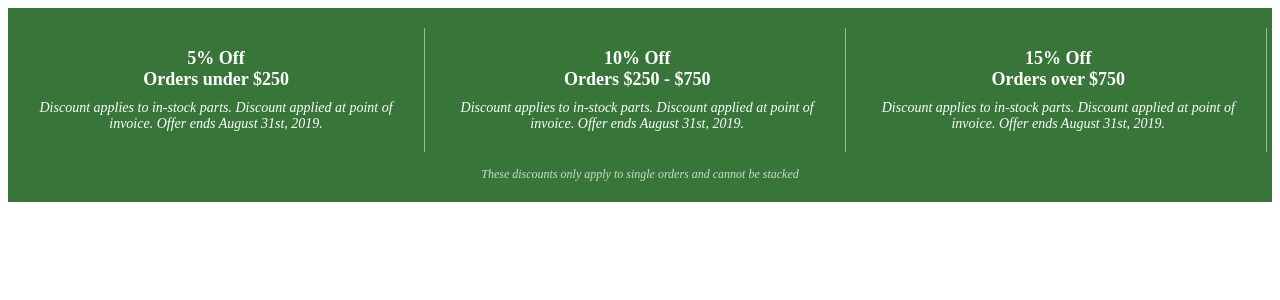
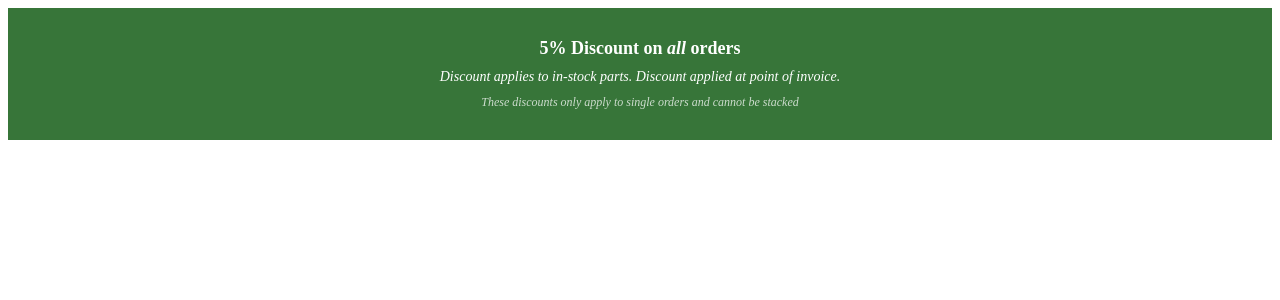
Before and after one commit to hutsoninc/dcp-offers, a web app: file src/templates/discounts.html in a window 1280 px wide. Shown: the top 300 px of the page. Run offline with its HTML, style and script files only (its server is not run), Linux system fonts and the light colour scheme.

Commit message:
Update discounts

```diff
--- a/src/templates/discounts.html
+++ b/src/templates/discounts.html
@@ -1,53 +1,26 @@
 <div class="discount-grid">
     <div class="discount-column">
-        <h3>
-            5% Off<br />
-            Orders under $250
-        </h3>
+        <h3>5% Discount on <i>all</i> orders</h3>
         <p>
             Discount applies to in-stock parts. Discount applied at point of
-            invoice. Offer ends August 31st, 2019.
+            invoice.
         </p>
     </div>
-    <div class="discount-column">
-        <h3>
-            10% Off<br />
-            Orders $250 - $750
-        </h3>
-        <p>
-            Discount applies to in-stock parts. Discount applied at point of
-            invoice. Offer ends August 31st, 2019.
+    <p class="discount-grid-disclaimer">
+        These discounts only apply to single orders and cannot be stacked
     </p>
-    </div>
-    <div class="discount-column">
-        <h3>
-            15% Off<br />
-            Orders over $750
-        </h3>
-        <p>
-            Discount applies to in-stock parts. Discount applied at point of
-            invoice. Offer ends August 31st, 2019.
-        </p>
-    </div>
-    <p class="discount-grid-disclaimer">These discounts only apply to single orders and cannot be stacked</p>
 </div>
 <style type="text/css">
     .discount-grid {
         background-color: #377539;
         color: #fff;
-        padding: 20px 0;
+        padding: 30px 0;
     }
 
     .discount-column {
         box-sizing: border-box;
-        display: inline-block;
-        padding: 20px;
+        padding: 0 20px;
         text-align: center;
-        width: 33%;
-    }
-
-    .discount-column:not(:last-child) {
-        border-right: 1px solid rgba(255, 255, 255, 0.5);
     }
 
     .discount-column h3 {
@@ -69,7 +42,7 @@
         font-size: 12px;
         font-style: italic;
         margin: 0;
-      padding: 15px 20px 0;
+        padding: 10px 20px 0;
         text-align: center;
     }
 
```
Lines whose indentation alone changed are shown as unchanged.
